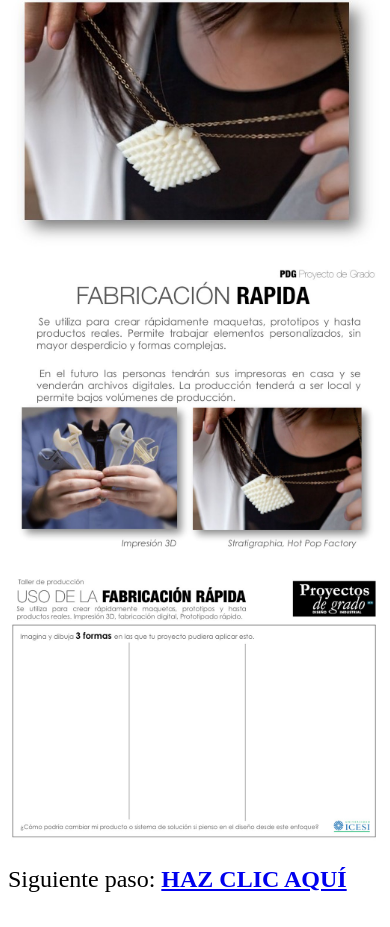
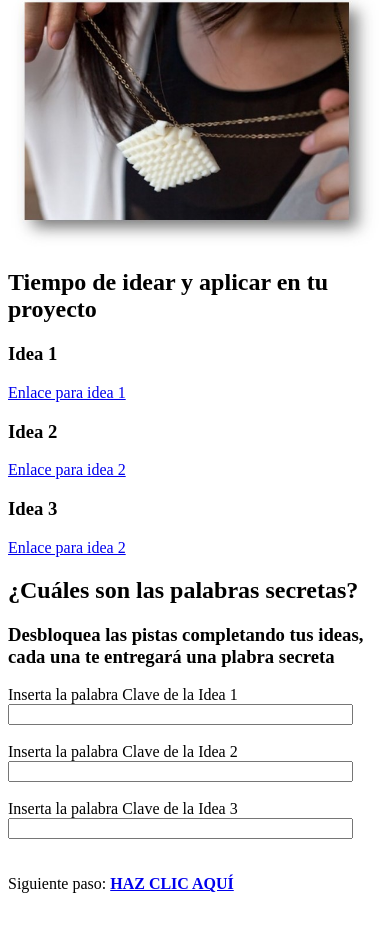
Before and after one commit to pdgiidiseno/yincana, a plain HTML site: page 1_fabricacion_rapida/fabrap.html in a window 390 px wide. Shown: the part 610-1537 px from the top of the page. Drawn offline with nearby package versions, Linux system fonts and the light colour scheme.

Commit message:
update template for techniques

```diff
--- a/1_fabricacion_rapida/fabrap.html
+++ b/1_fabricacion_rapida/fabrap.html
@@ -8,34 +8,12 @@
   <title>Fabricación Rápida</title>
   <link rel="stylesheet" href="../css/styles.css">
   <script src="http://ajax.googleapis.com/ajax/libs/jquery/3.3.1/jquery.min.js" type="text/javascript"></script>
-
-
-  <!--<script>
-    $(document).ready(function () {
-    $('#formu1').on('submit', function(e) {
-        e.preventDefault();
-        $.ajax({
-            url : $(this).attr('action') || window.location.pathname,
-            type: "GET",
-            data: $(this).serialize(),
-            success: function (data) {
-                $("#form_output").html(data);
-            },
-            error: function (jXHR, textStatus, errorThrown) {
-                alert(errorThrown);
-            }
-        });
-    });
-});
-  </script>-->
-
-
 </head>
 
 <body>
     <p> Bienvenidos <br> <br> Equipo <span id="team_id_welcome"> nombre equipo </span> en esta estación debes
-   leer y realizar lo siguiente:
-  </p>
+     leer y realizar lo siguiente:</p>
+
     <section>
       <div class="main_title_container">
         <div class="main_title">FABRICACIÓN <span class="bold_title">RÁPIDA</span></div>
@@ -52,38 +30,29 @@
         <img src="../assets/hot_pop_factory.jpg" alt="" width="100%" />
       </div>
     </section>
-<!--
+
   <section>
-    <div class="text_input_container">
-      <form id="formu1">
-        <h2>Idea 1</h2>
-        <h3>(300 caracteres) <span id="idea_1_count">0</span></h3>
-        <textarea class="text_input" name="paragraph_text" cols="50" rows="10"></textarea>
-        <br>
-        <input id="saveIdea1" name="saveIdea1" type="submit" value="Enviar Idea 1"></input>
-      </form>
-      <form>
-        <h2>Idea 2</h2>
-        <h3>(300 caracteres) <span id="idea_1_count">0</span></h3>
-        <textarea class="text_input" name="paragraph_text" cols="50" rows="10"></textarea>
-        <br>
-        <input id="saveIdea2" name="saveIdea2" type="submit" value="Enviar Idea 2"></input>
-      </form>
-      <form>
-        <h2>Idea 3</h2>
-        <h3>(300 caracteres) <span id="idea_1_count">0</span></h3>
-        <textarea class="text_input" name="paragraph_text" cols="50" rows="10"></textarea>
-        <br>
-        <input id="saveIdea3" name="saveIdea3" type="submit" value="Enviar Idea 3"></input>
-      </form>
+      <h2>Tiempo de idear y aplicar en tu proyecto</h2>
+      <h3>Idea 1</h3>
+      <a target="_blank" href="https://docs.google.com/forms/d/e/1FAIpQLSfFaQ931KLRI5I2lACisdX7Z5x4EiTToAoaQZB4u_C2g1FATw/viewform?usp=sf_link">Enlace
+        para idea 1</a>
+      <h3>Idea 2</h3>
+      <a target="_blank" href="https://docs.google.com/forms/d/e/1FAIpQLSfFaQ931KLRI5I2lACisdX7Z5x4EiTToAoaQZB4u_C2g1FATw/viewform?usp=sf_link">Enlace
+        para idea 2</a>
+      <h3>Idea 3</h3>
+      <a target="_blank" href="https://docs.google.com/forms/d/e/1FAIpQLSfFaQ931KLRI5I2lACisdX7Z5x4EiTToAoaQZB4u_C2g1FATw/viewform?usp=sf_link">Enlace
+        para idea 2</a>
   </section>
--->
 
-  <p><img src="../images/fabrap.jpg" width="100%" /></p>
-  <p><img src="../images/fabrap2.jpg" alt="" width="100%" /><br />
+  <section>
+    <h2>¿Cuáles son las palabras secretas?</h2>
+    <h3>Desbloquea las pistas completando tus ideas, cada una te entregará una plabra secreta</h3>
+    <label>Inserta la palabra Clave de la Idea 1 </label><input type="text" name="Clave1" id="a"><br><br>
+    <label>Inserta la palabra Clave de la Idea 2 </label><input type="text" name="Clave2" id="b"><br><br>
+    <label>Inserta la palabra Clave de la Idea 3 </label><input type="text" name="Clave3" id="c"><br><br>
     <br />
-    <span class="asdasd">Siguiente paso: <strong><a href="../sitios/BY.html">HAZ CLIC AQUÍ</a></strong></span><br /><br />
-  </p>
+    <span id="url_next_container">Siguiente paso: <strong><a href="../sitios/BY.html">HAZ CLIC AQUÍ</a></strong></span><br /><br />
+  </section>
 
 </body>
  <script src="script_fabrap.js"></script>
--- a/css/styles.css
+++ b/css/styles.css
@@ -38,6 +38,8 @@
     margin: auto;
   }
 
+
+
   @media screen and (max-width: 1920px) {
     .images_container {
       display: flex;
@@ -49,5 +51,15 @@
     .images_container {
       display: flex;
       flex-flow: column;
+
     }
-}
+    #a{
+      width: 90%;
+    }
+    #b{
+      width: 90%;
+    }
+    #c{
+      width: 90%;
+    }
+  }
```
Lines whose indentation alone changed are shown as unchanged.
